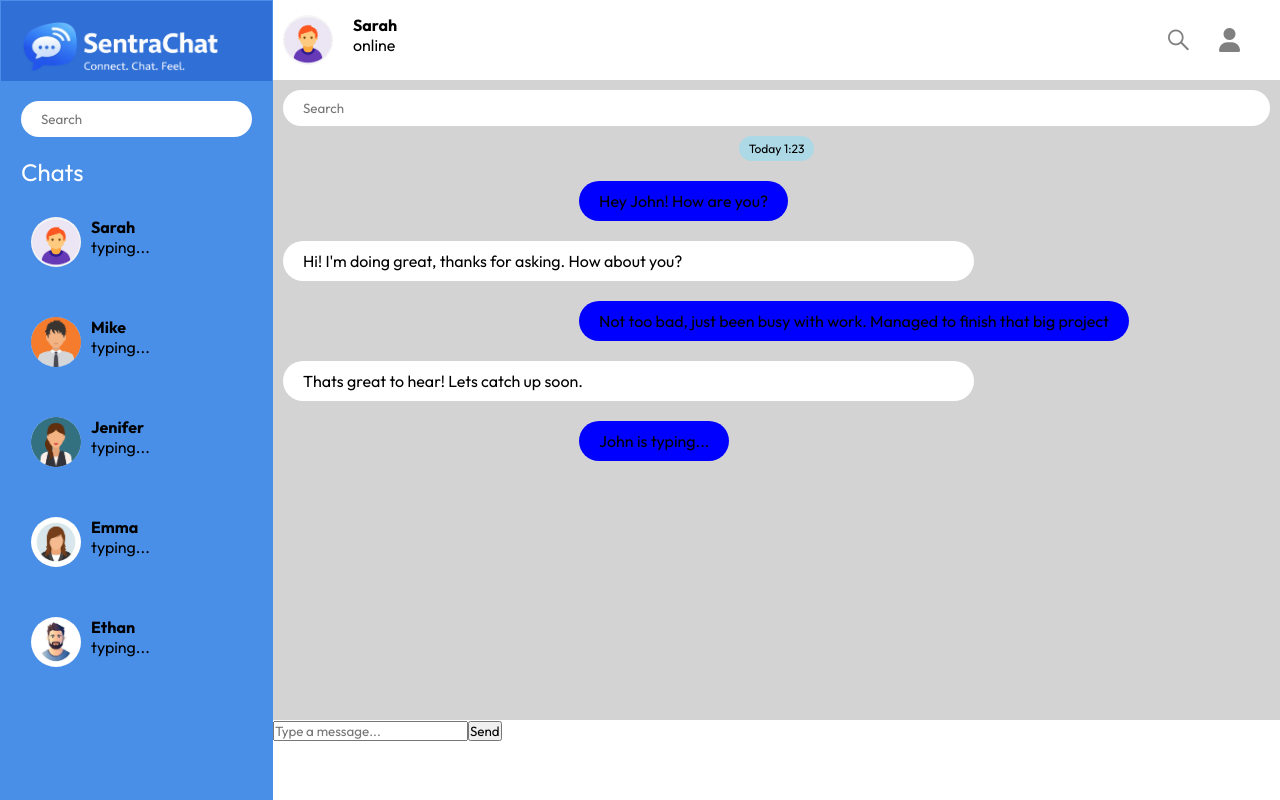
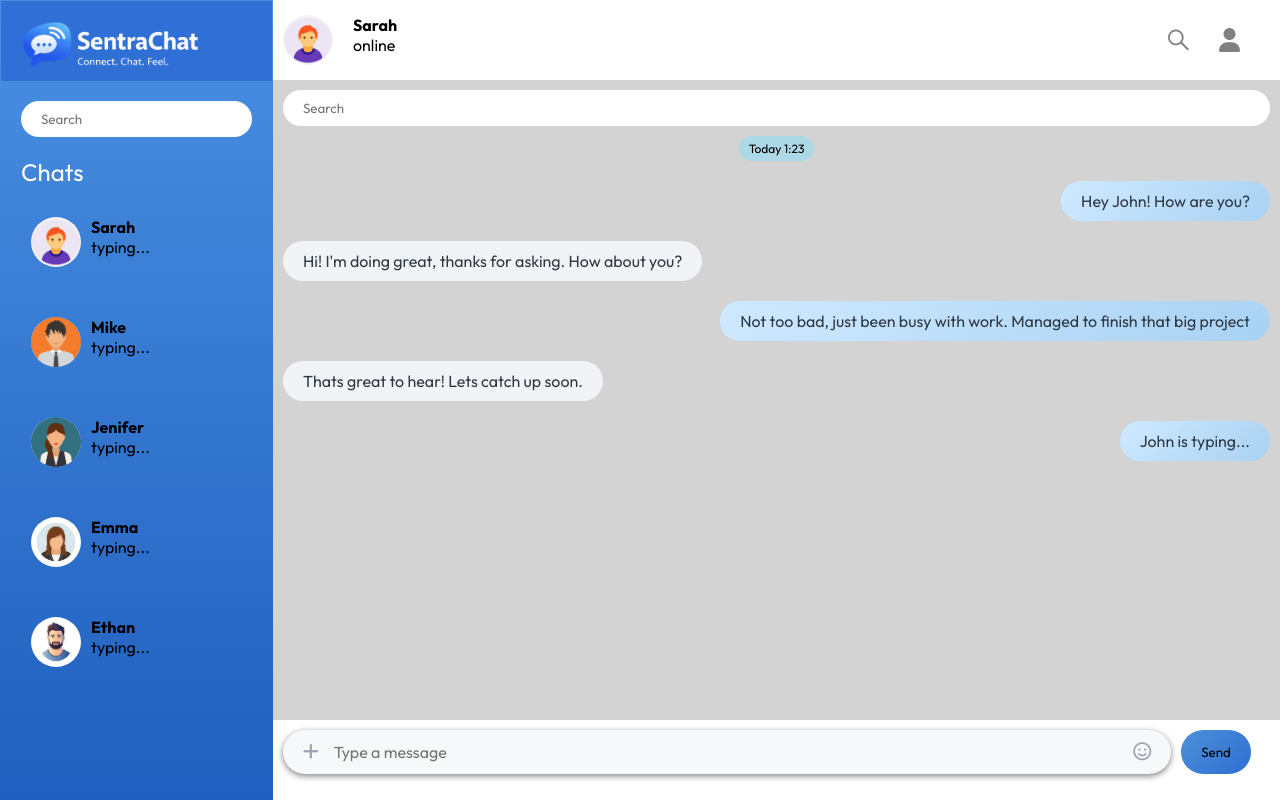
Before and after one commit to Shivamch0/SentraChat, a React (Vite) app in the folder Frontend/: page / in a window 1280 px wide. Built offline with nearby package versions, Linux system fonts and the light colour scheme.

Commit message:
UI Complete

```diff
--- a/Frontend/src/Components/Sidebar/Sidebar.module.css
+++ b/Frontend/src/Components/Sidebar/Sidebar.module.css
@@ -1,7 +1,8 @@
 .sideBar {
   min-height: 100vh;
   max-width: 30%;
-  background: #4a8fe7;
+  background: linear-gradient(180deg, #4A90E2, #1F5FBF)
+;
   display: flex;
   flex-direction: column;
   gap: 20px;
@@ -63,7 +64,7 @@
 
 @media (min-width: 576px) {
   .sideBarLogo img {
-    height: 40px;
+    height: 35px;
   }
 
   .chatPersons {
@@ -89,7 +90,7 @@
     max-width: 25%;
   }
   .sideBarLogo img {
-    height: 50px;
+    height: 45px;
   }
 
   .chatPersons {
@@ -99,6 +100,6 @@
 
 @media (min-width: 1080px) {
   .sideBar {
-    max-width: 23%;
+    max-width: 25%;
   }
 }
--- a/Frontend/src/Pages/Chat/Chat.jsx
+++ b/Frontend/src/Pages/Chat/Chat.jsx
@@ -30,7 +30,6 @@ function Chat() {
               <input type="text" placeholder="Search" />
 
               <div className={style.chat}>
-
                 <div className={style.day}>
                   <p>Today 1:23</p>
                 </div>
@@ -44,7 +43,10 @@ function Chat() {
                 </div>
 
                 <div className={style.senderMessage}>
-                <p>Not too bad, just been busy with work. Managed to finish that big project</p>
+                  <p>
+                    Not too bad, just been busy with work. Managed to finish
+                    that big project
+                  </p>
                 </div>
 
                 <div className={style.recieverMessage}>
@@ -54,14 +56,21 @@ function Chat() {
                 <div className={style.senderMessage}>
                   <p>John is typing...</p>
                 </div>
-
               </div>
             </section>
           </section>
 
           <section className={style.bottomSection}>
-            <input type="text" placeholder="Type a message..." />
+            <div className={style.messageContainer}>
+              <div className={style.messageBar}>
+                <i className="fa-solid fa-plus"></i>
+
+                <input type="text" placeholder="Type a message" />
+
+                <i className="fa-regular fa-face-smile"></i>
+              </div>
               <button>Send</button>
+            </div>
           </section>
         </div>
       </div>
--- a/Frontend/src/Pages/Chat/Chat.module.css
+++ b/Frontend/src/Pages/Chat/Chat.module.css
@@ -2,13 +2,13 @@
   display: flex;
 }
 
-.chatPannel{
+.chatPannel {
   display: flex;
   flex-direction: column;
   width: 100%;
 }
 
-.topSection{
+.topSection {
   display: flex;
   height: 10vh;
   justify-content: space-between;
@@ -16,7 +16,7 @@
   align-items: center;
 }
 
-.userInfo{
+.userInfo {
   display: flex;
   gap: 20px;
 }
@@ -27,37 +27,41 @@
   border-radius: 50%;
 }
 
-.icons i{
+.icons i {
   margin-right: 30px;
   color: gray;
   font-size: 1.5rem;
 }
 
-.middleSection{
-    height: 80vh;
-    background:lightgray;
+.icons i:hover{
+    cursor: pointer;
 }
 
-.chatSection{
+.middleSection {
+  height: 80vh;
+  background: lightgray;
+}
+
+.chatSection {
   display: flex;
   flex-direction: column;
   padding: 10px;
 }
 
-.chatSection input{
+.chatSection input {
   padding: 10px 20px;
   outline: none;
   border: none;
   border-radius: 25px;
 }
 
-.chat{
+.chat {
   display: flex;
   flex-direction: column;
   gap: 20px;
 }
 
-.day{
+.day {
   align-self: center;
   margin-top: 10px;
   background-color: lightblue;
@@ -66,27 +70,87 @@
   font-size: 12px;
 }
 
-.senderMessage{
-    align-self: self-end;
+/* .senderMessage {
+  align-self: flex-end;
+  width: 100%;
+  display: flex;
+  justify-content: flex-end;
+} */
+
+.senderMessage {
+  align-self: flex-end;
   width: 70%;
+  display: flex;
+  justify-content: flex-end;
 }
 
-.senderMessage p{
+.senderMessage p {
   display: inline-block;
   text-align: end;
-    background-color: blue;
+  background: linear-gradient(135deg, #cfe9ff, #a9d2f3);
+  color: #2e3a46;
   padding: 10px 20px;
   border-radius: 25px;
 }
 
-.recieverMessage{
+.recieverMessage {
   align-self: self-start;
-    background-color: white;
+  display: flex;
+  width: 70%;
+}
+
+.recieverMessage p {
+  background: #f1f3f6;
+  color: #2f3a44;
   padding: 10px 20px;
-    width: 70%;
   border-radius: 25px;
 }
 
-.bottomSection{
+.bottomSection {
   height: 10vh;
 }
+
+.messageContainer {
+  display: flex;
+  gap: 10px;
+  padding: 10px;
+}
+
+.messageBar {
+  display: flex;
+  align-items: center;
+  gap: 15px;
+  color: #9aa6b2;
+  background: #f7f8fa;
+  padding: 12px 20px;
+  border: #e1e6ed;
+  border-radius: 40px;
+  width: 90%;
+  box-shadow: 0 2px 6px rgba(0, 0, 0, 0.5);
+}
+
+.messageBar i {
+  font-size: 18px;
+  cursor: pointer;
+}
+
+.messageBar input {
+  flex: 1;
+  background: transparent;
+  border: none;
+  outline: none;
+  font-size: 16px;
+}
+
+.messageContainer button {
+  background: linear-gradient(135deg, #4f8fd9, #2d6fd2);
+  padding: 10px 20px;
+  border-radius: 25px;
+  outline: none;
+  border: none;
+}
+
+.messageContainer button:hover {
+  cursor: pointer;
+  background: linear-gradient(135deg, #3e7fd1, #1f5fc4);
+}
```
Also changed, not shown: Frontend/src/Components/Navbar/Navbar.jsx (deleted, +0 -17 lines), Frontend/src/Components/Navbar/Navbar.module.css (deleted). Lines whose indentation alone changed are shown as unchanged.
